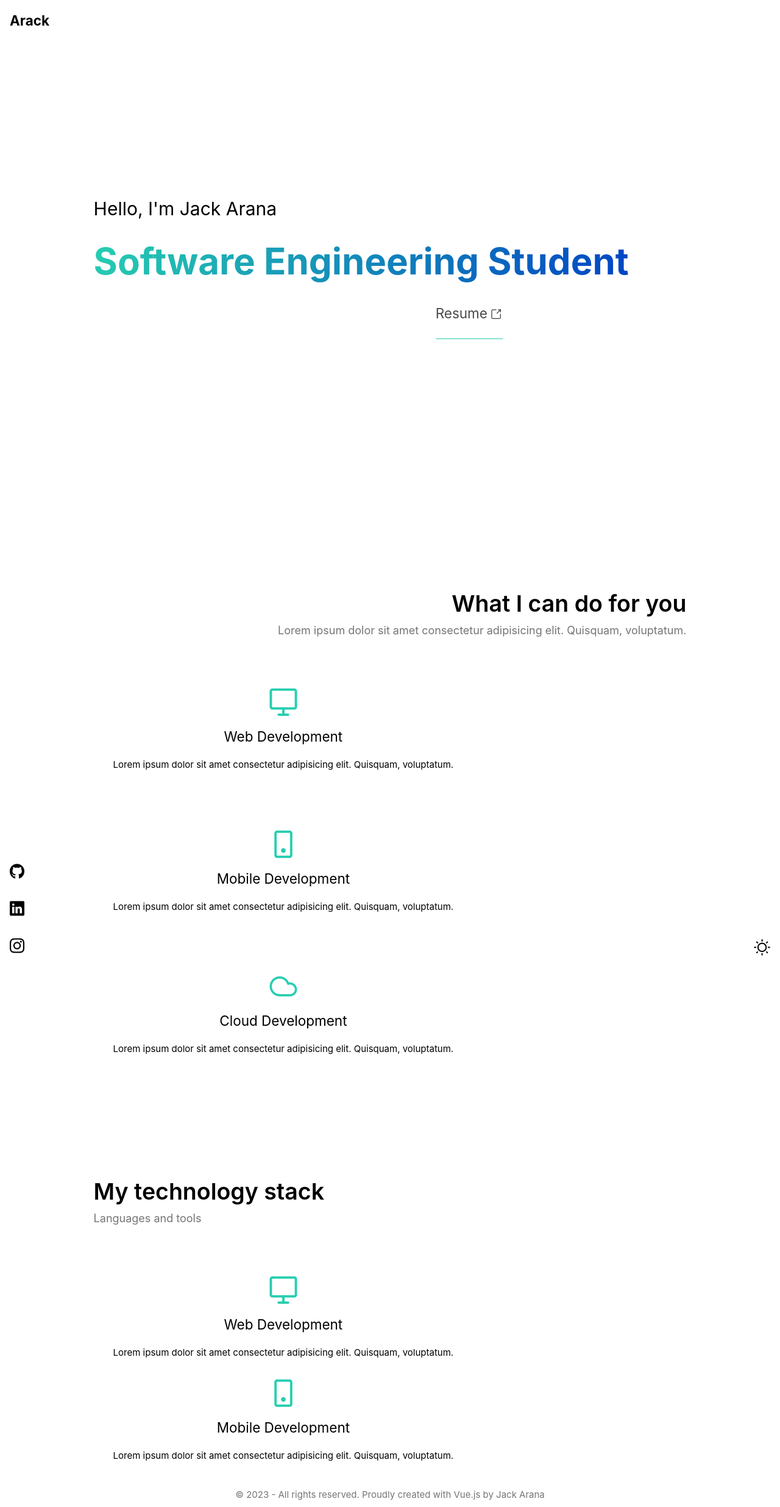
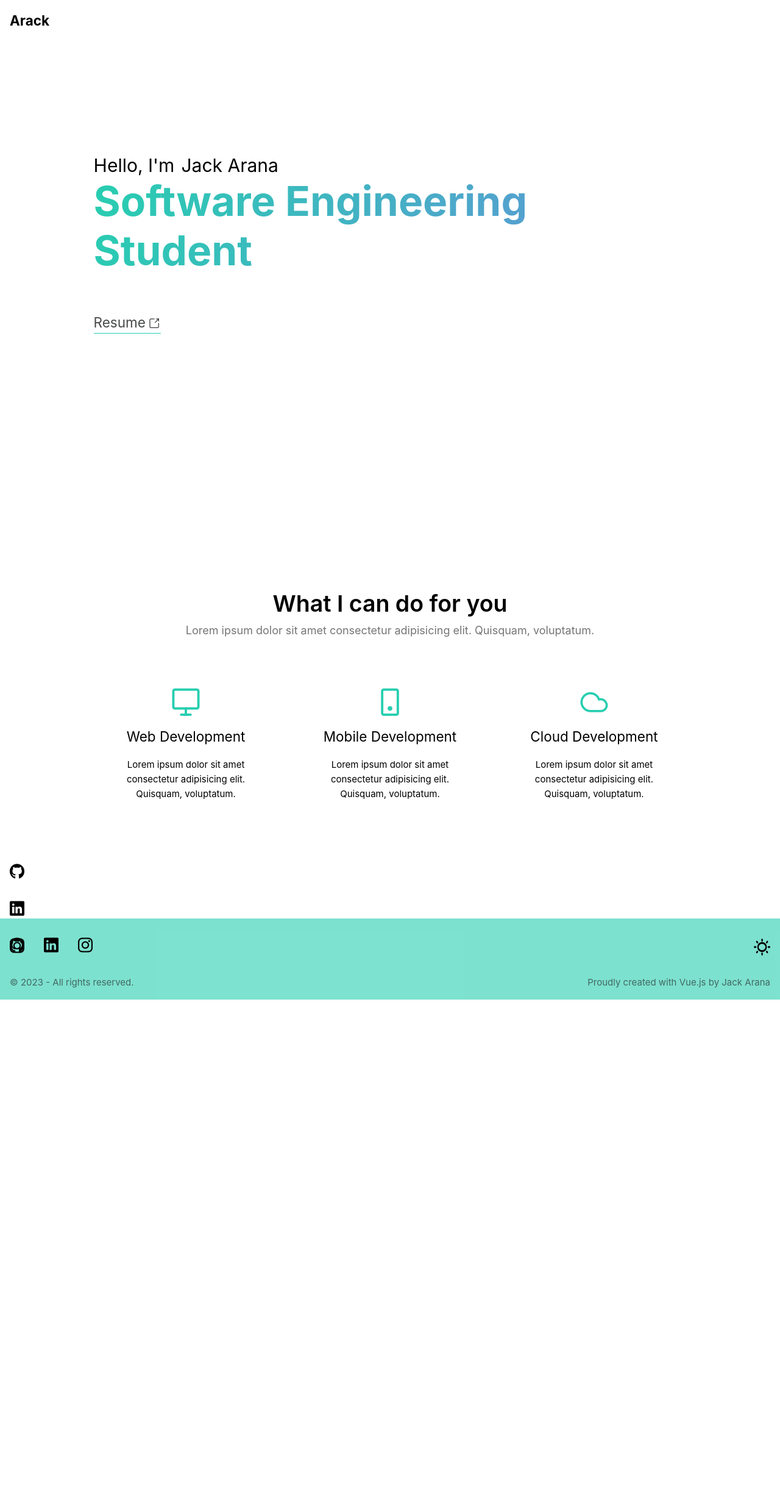
Before and after one commit to ArackRs/website, a Vue app: page / in a window 1280 px wide. Shown: the whole page at 61% size. After the commit the page ends 1639 px from the top, so only its background shows below. Built offline with nearby package versions, Linux system fonts and the light colour scheme.

Commit message:
fix(home): remove stack section

```diff
--- a/src/App.vue
+++ b/src/App.vue
@@ -2,14 +2,15 @@
 import { RouterView } from 'vue-router'
 import TopFixed from "@/components/TopFixed.vue";
 import BottomFixed from "@/components/BottomFixed.vue";
+import NavbarMobile from '@/components/NavbarMobile.vue'
+import FooterComponent from '@/components/FooterComponent.vue'
 </script>
 
 <template>
   <TopFixed />
+  <NavbarMobile />
   <RouterView />
-  <footer>
-    <p>&copy; 2023 - All rights reserved. Proudly created with Vue.js by Jack Arana</p>
-  </footer>
+  <FooterComponent />
   <BottomFixed />
 </template>
 
--- a/src/components/HeroSectionHome.vue
+++ b/src/components/HeroSectionHome.vue
@@ -1,15 +1,14 @@
 <script setup>
-
 </script>
 
 <template>
-  <section class="hero">
-    <div class="container">
-      <div class="content">
+  <section id="hero">
+    <div class="hero-container container">
+      <div class="hero-content">
         <h1>Hello, I'm
-          <span class="highlight">Jack Arana</span>
+          <strong>Jack Arana</strong>
         </h1>
-        <h1>Software Engineering Student</h1>
+        <h1><span>Software Engineering Student</span></h1>
         <h1>Specialized in FullStack Development</h1>
         <router-link to="about-me">Resume
           <i class="pi pi-external-link" style="font-size: 0.7em; padding-right: .2rem"></i>
@@ -20,43 +19,63 @@
 </template>
 
 <style scoped>
-.hero {
+#hero {
   width: 100%;
   height: 100vh;
+  padding-top: 0;
+  position: relative;
+  overflow: hidden;
 }
-.hero .container {
-  height: 100%;
-}
-.hero .content {
-  padding-bottom: 5rem;
+
+.hero-content {
+  width: 100%;
+  z-index: 100;
+  display: inline-flex;
+  flex-direction: column;
+  align-items: start;
+
   & h1 {
     line-height: normal;
+    display: inline-flex;
+    background-color: var(--color-background);
   }
+
   & h1:first-child {
     font-size: 2em;
+    strong {
+      padding-left: .7rem;
+    }
   }
+
   & h1:nth-child(2) {
-    font-size: 4em;
-    font-weight: bold;
-    color: transparent;
-    background: linear-gradient(113deg, #27CEB0, #0044c4);
-    -webkit-background-clip: text;
-    -webkit-text-fill-color: transparent;
-    background-clip: text;
+    background-color: var(--color-background);
+    & span {
+      font-size: 3em;
+      font-weight: bold;
+      color: transparent;
+      background: linear-gradient(113deg, var(--color-primary), var(--color-secondary-mute));
+      -webkit-background-clip: text;
+      -webkit-text-fill-color: transparent;
+      background-clip: text;
+    }
   }
+
   & h1:nth-child(3) {
     font-size: 2em;
     color: white;
     line-height: 2em;
   }
+
   & a {
     font-size: 1.5em;
     display: inline-block;
     position: relative;
+
     &:hover {
       cursor: pointer;
       color: var(--color-text);
     }
+
     &:before {
       content: "";
       position: absolute;
@@ -68,6 +87,7 @@
       z-index: -1;
       transition: all .3s ease-in-out;
     }
+
     &:hover:before {
       height: 100%;
     }
--- a/src/components/ServicesSectionHome.vue
+++ b/src/components/ServicesSectionHome.vue
@@ -1,9 +1,39 @@
 <script setup>
+import { ref, onMounted, onUnmounted } from 'vue';
 
+// eslint-disable-next-line no-unused-vars
+let lastScrollPosition = 0;
+const isFooter = ref(false);
+
+const handleScroll = () => {
+
+  const currentScrollPosition = window.scrollY || document.documentElement.scrollTop;
+  const windowHeight = window.innerHeight;
+  const documentHeight = Math.max(
+    document.body.scrollHeight,
+    document.body.offsetHeight,
+    document.documentElement.clientHeight,
+    document.documentElement.scrollHeight,
+    document.documentElement.offsetHeight
+  );
+
+  // Adjust the condition to check if the user has reached the bottom
+  isFooter.value = currentScrollPosition + windowHeight >= documentHeight;
+  lastScrollPosition = currentScrollPosition;
+};
+
+onMounted(() => {
+  window.addEventListener('scroll', handleScroll);
+  handleScroll(); // Check visibility on mount
+});
+
+onUnmounted(() => {
+  window.removeEventListener('scroll', handleScroll);
+});
 </script>
 
 <template>
-  <section class="services">
+  <section class="services" :class="{ 'is-visible': isFooter }">
     <div class="services-container container">
       <div class="services-header header">
         <h1>What I can do for you</h1>
@@ -32,25 +62,37 @@
 
 <style scoped>
   .services {
-    background-color: var(--color-background-soft);
+    background: var(--color-background-soft);
+    padding-bottom: 10rem;
   }
   .services-container {
     flex-direction: column;
     gap: 2rem;
   }
+
   .services-header {
-    width: 100%;
     text-align: end;
+    transform: translateX(0%);
+    transition: all 5s;
   }
+  .services.is-visible .services-header {
+    text-align: center;
+    transform: translateX(0%);
+    opacity: 1;
+    visibility: visible;
+  }
+
   .services-content {
-    display: flex;
-    gap: 2rem;
+
     & .service {
       display: flex;
       flex-direction: column;
       justify-content: center;
       align-items: center;
       gap: 1rem;
+      flex-grow: 1;
+      flex-basis: 10rem;
+      text-align: center;
       & i {
         font-size: 3em;
         color: var(--color-primary);
--- a/src/components/StackSectionHome.vue
+++ /dev/null
@@ -1,63 +0,0 @@
-<script setup>
-
-</script>
-
-<template>
-  <section class="skills">
-    <div class="skills-container container">
-      <div class="skills-header header">
-        <h1>My technology stack</h1>
-        <p>Languages and tools</p>
-      </div>
-      <div class="skills-content content bg-filter">
-        <div class="skill">
-          <i class="pi pi-desktop"></i>
-          <h2>Web Development</h2>
-          <p>Lorem ipsum dolor sit amet consectetur adipisicing elit. Quisquam, voluptatum.</p>
-        </div>
-        <div class="skill">
-          <i class="pi pi-mobile"></i>
-          <h2>Mobile Development</h2>
-          <p>Lorem ipsum dolor sit amet consectetur adipisicing elit. Quisquam, voluptatum.</p>
-        </div>
-      </div>
-    </div>
-  </section>
-</template>
-
-<style scoped>
-  .skills {
-    background-color: var(--color-background-soft);
-  }
-  .skills-container {
-    flex-direction: column;
-    gap: 2rem;
-  }
-  .skills-header {
-    width: 100%;
-  }
-  .skills-content {
-    width: 100%;
-    display: flex;
-    gap: 2rem;
-    & .skill {
-      display: flex;
-      flex-direction: column;
-      justify-content: center;
-      align-items: center;
-      gap: 1rem;
-      & i {
-        font-size: 3em;
-        color: var(--color-primary);
-      }
-      & h2 {
-        font-size: 1.5em;
-        color: var(--color-text);
-      }
-      & p {
-        font-size: 1em;
-        color: var(--color-text);
-      }
-    }
-  }
-</style>
--- a/src/components/TopFixed.vue
+++ b/src/components/TopFixed.vue
@@ -29,8 +29,8 @@ onUnmounted(() => {
       <nav>
         <router-link to="/">Home</router-link>
         <div :class="{ 'is-active': isNavVisible }">
+          <router-link to="/about-me">About</router-link>
           <router-link to="/my-projects">Projects</router-link>
-          <router-link to="/about-me">About</router-link>
           <router-link to="/contact-me">Contact</router-link>
         </div>
       </nav>
--- a/src/views/HomeView.vue
+++ b/src/views/HomeView.vue
@@ -1,14 +1,12 @@
 <script setup>
 import HeroSectionHome from "@/components/HeroSectionHome.vue";
 import ServicesSectionHome from "@/components/ServicesSectionHome.vue";
-import StackSectionHome from "@/components/StackSectionHome.vue";
 </script>
 
 <template>
   <main>
     <HeroSectionHome />
     <ServicesSectionHome />
-    <StackSectionHome />
   </main>
 </template>
 
```
Also changed, not shown: src/components/StackSectionAbout.vue (added, +44 -0 lines).
